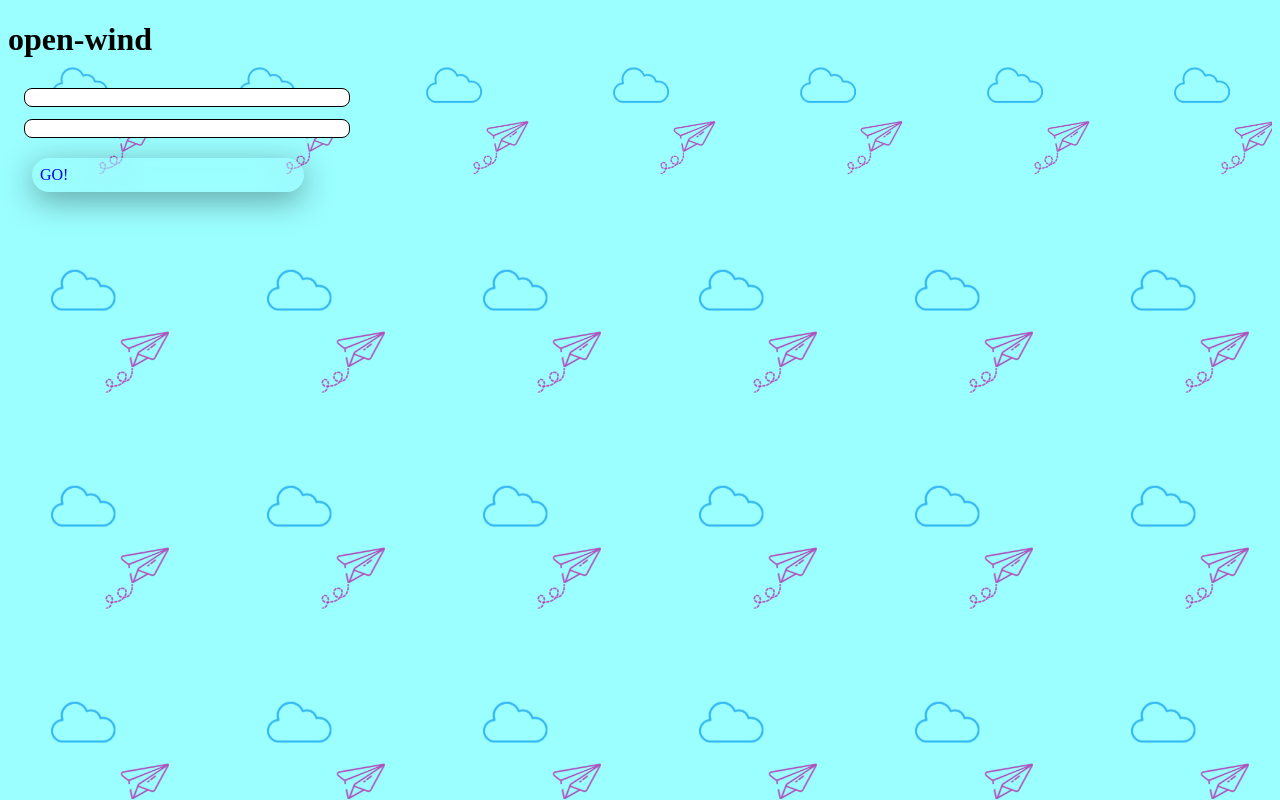
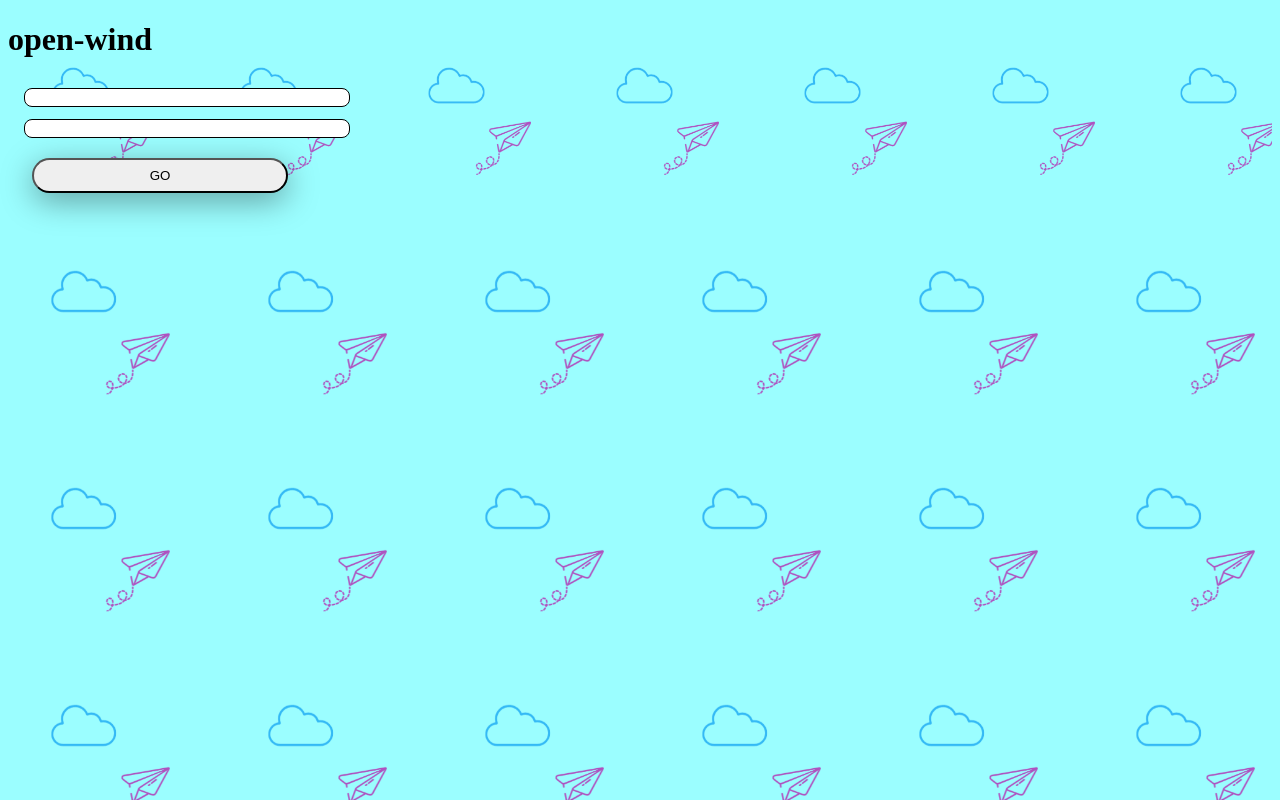
Before and after one commit to Wolphyre/open-wind, an Angular app: page /search in a window 1280 px wide. Built offline with nearby package versions, Linux system fonts and the light colour scheme.

Commit message:
changed things

```diff
--- a/src/app/components/insert/insert.component.html
+++ b/src/app/components/insert/insert.component.html
@@ -1,6 +1,6 @@
 <span class="input-data">
-  <input type="number" #lat>
+  <input type="number" #lat >
   <input type="number" #lng>
-  <a routerLink="/meteo/{{lat.value}}@{{lng.value}}" class="coord-button">GO!</a>
-  <!-- <button class="coord-button" (click)="logCord(lat.value , lng.value)">GO</button> -->
+  <!-- <a routerLink="/meteo/{{lat.value}}@{{lng.value}}" class="coord-button">GO!</a> -->
+  <button class="coord-button" (click)="logCord(lat.value , lng.value)">GO</button>
 </span>
```
